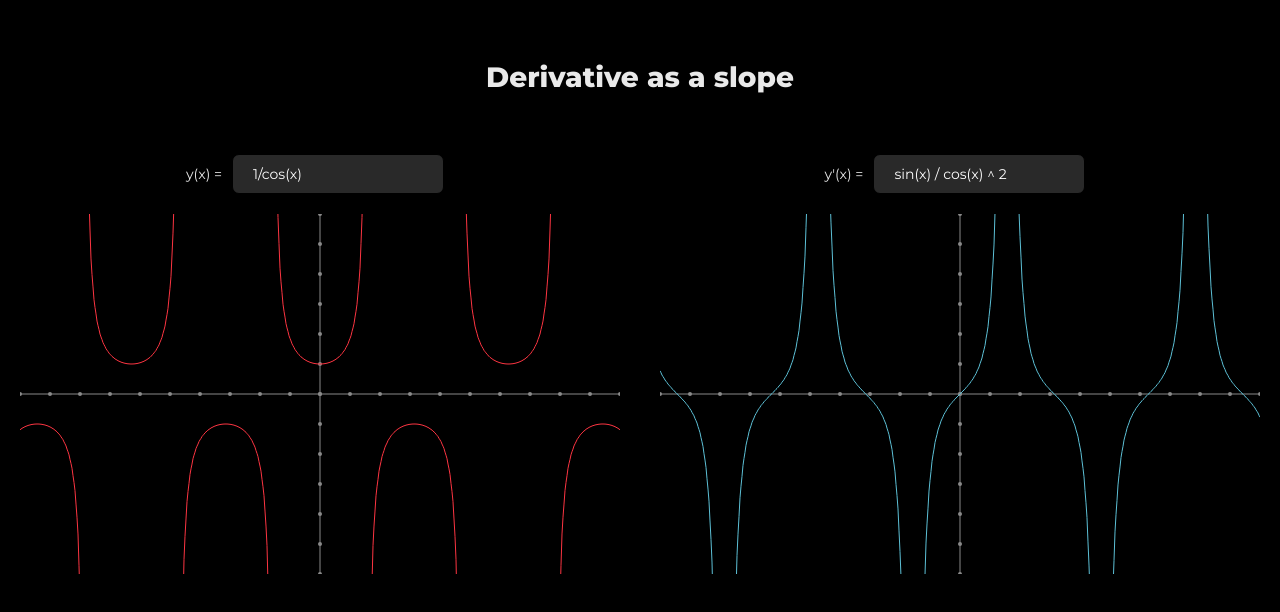
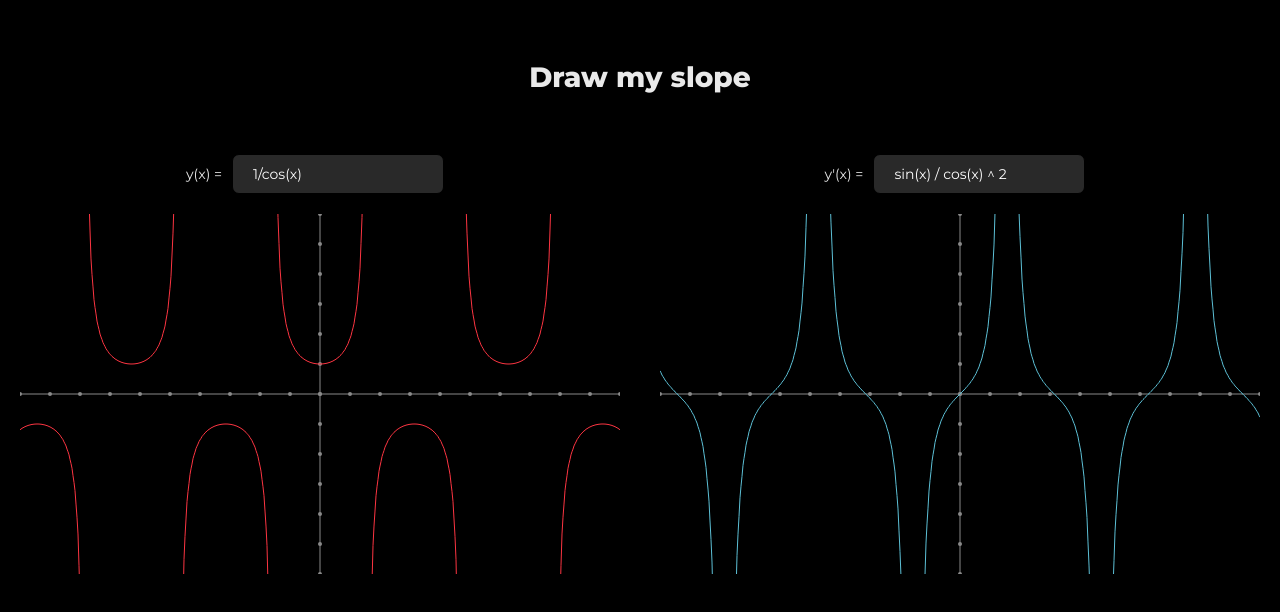
Before and after one commit to anikeef/graphs, a Vue app: page / in a window 1280 px wide. Shown: the top 612 px of the page. Built offline with nearby package versions, Linux system fonts and the light colour scheme.

Commit message:
Change app title

```diff
--- a/src/components/SlopeDemo.vue
+++ b/src/components/SlopeDemo.vue
@@ -1,6 +1,6 @@
 <template>
   <div class="slopeDemo">
-    <h1 class="slopeDemo__title">Derivative as a slope</h1>
+    <h1 class="slopeDemo__title">Draw my slope</h1>
     <div class="slopeDemo__containers">
       <SlopeDemoContainer label="y(x) =" v-model="mainFunc" :curves="curves" :points="points" :graphWidth="600"
       :axisColor="axisColor" @mousemove="handleMove" @mouseleave="handleLeave" />
```
